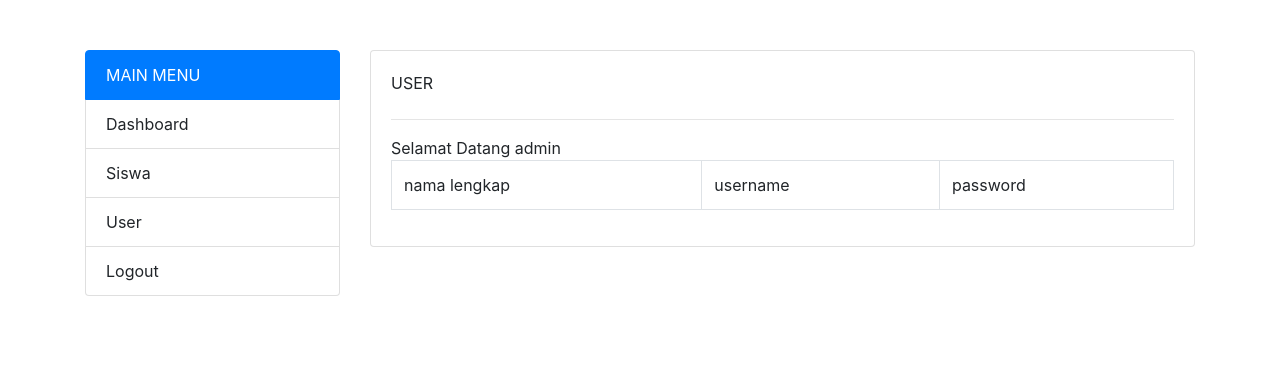
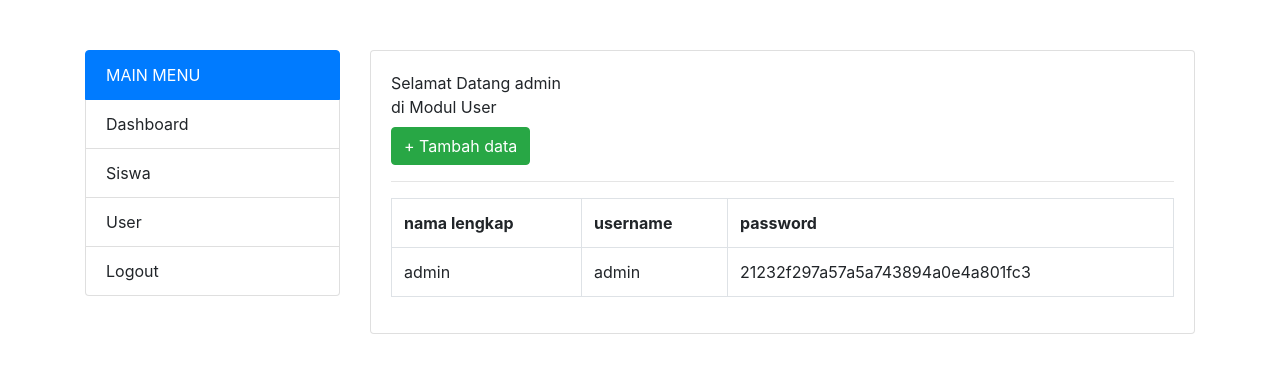
Before and after one commit to Nurdiansyah204/PHP-MYSQLI-AJAX, a PHP site: page /modul-user/dashboard.php in a window 1280 px wide. Shown: the top 373 px of the page. Run offline with PHP 8.4, Linux system fonts and the light colour scheme; a user stored in the database is signed in; data comes from the database, SQL or seed files in the repository; some libraries are stand-ins or nearby versions.

Commit message:
milestone rpl 2

```diff
--- a/modul-user/dashboard.php
+++ b/modul-user/dashboard.php
@@ -1,7 +1,6 @@
 <?php
-
 @session_start();
-
+include '../config/koneksi.php';
 if (!$_SESSION['id_user']) {
     echo '<script>
     alert("anda mesti login dulu");
@@ -9,6 +8,8 @@ if (!$_SESSION['id_user']) {
     </script>
     ';
 }
+$q =  "SELECT * FROM tbl_user";
+$d = mysqli_query($connection, $q);
 
 ?>
 
@@ -35,19 +36,57 @@ if (!$_SESSION['id_user']) {
             <div class="col-md-9">
                 <div class="card">
                     <div class="card-body">
-                        <label>USER</label>
+                        <label> Selamat Datang <?php echo $_SESSION['nama_lengkap'] ?><br> di Modul User</label><br>
+                        <button class="btn btn-success" data-toggle="modal" data-target="#exampleModal">+ Tambah data</button>
+                        <div class="modal fade" id="exampleModal" tabindex="-1" role="dialog" aria-labelledby="exampleModalLabel" aria-hidden="true">
+                            <div class="modal-dialog" role="document">
+                                <div class="modal-content">
+                                    <div class="modal-header">
+                                        <h5 class="modal-title" id="exampleModalLabel">Registrasi</h5>
+                                        <button type="button" class="close" data-dismiss="modal" aria-label="Close">
+                                            <span aria-hidden="true">&times;</span>
+                                        </button>
+                                    </div>
+                                    <div class="modal-body">
+
+                                        <div class="form-group">
+                                            <label>Nama Lengkap</label>
+                                            <input type="text" class="form-control" id="nama_lengkap" placeholder="Masukkan Nama Lengkap">
+                                        </div>
+
+                                        <div class="form-group">
+                                            <label>Username</label>
+                                            <input type="text" class="form-control" id="username" placeholder="Masukkan Username">
+                                        </div>
+
+                                        <div class="form-group">
+                                            <label>Password</label>
+                                            <input type="password" class="form-control" id="password" placeholder="Masukkan Password">
+                                        </div>
+                                        <div class="modal-footer">
+                                            <button class="btn btn-register btn-block btn-success">REGISTER</button>
+                                        </div>
+
+                                    </div>
+                                </div>
+                            </div>
+                        </div>
                         <hr>
-
-                        Selamat Datang <?php echo $_SESSION['nama_lengkap'] ?>
                         <table class="table table-bordered">
                             <tr>
-                                <td>nama lengkap</td>
-                                <td>username</td>
-                                <td>password</td>
+                                <th>nama lengkap</th>
+                                <th>username</th>
+                                <th>password</th>
                             </tr>
-                            <tr>
 
-                            </tr>
+                            <?php
+                            while ($r = mysqli_fetch_object($d)) {
+                                echo '<tr><td>' . $r->nama_lengkap . '</td>';
+                                echo '<td>' . $r->username . '</td>';
+                                echo '<td>' . $r->password . '</td></tr>';
+                            }
+                            ?>
+
 
                         </table>
 
@@ -60,6 +99,100 @@ if (!$_SESSION['id_user']) {
 
     <script src="https://cdnjs.cloudflare.com/ajax/libs/jquery/3.4.1/jquery.min.js"></script>
     <script src="https://stackpath.bootstrapcdn.com/bootstrap/4.4.1/js/bootstrap.min.js"></script>
+    <script src="https://cdnjs.cloudflare.com/ajax/libs/limonte-sweetalert2/8.11.8/sweetalert2.all.min.js"></script>
 </body>
+<script>
+    $(document).ready(function() {
+
+        $(".btn-register").click(function() {
+
+            var nama_lengkap = $("#nama_lengkap").val();
+            var username = $("#username").val();
+            var password = $("#password").val();
+
+            if (nama_lengkap.length == "") {
+
+                Swal.fire({
+                    type: 'warning',
+                    title: 'Oops...',
+                    text: 'Nama Lengkap Wajib Diisi !'
+                });
+
+            } else if (username.length == "") {
+
+                Swal.fire({
+                    type: 'warning',
+                    title: 'Oops...',
+                    text: 'Username Wajib Diisi !'
+                });
+
+            } else if (password.length == "") {
+
+                Swal.fire({
+                    type: 'warning',
+                    title: 'Oops...',
+                    text: 'Password Wajib Diisi !'
+                });
+
+            } else {
+
+                //ajax
+                $.ajax({
+
+                    url: "simpan-register.php",
+                    type: "POST",
+                    data: {
+                        "nama_lengkap": nama_lengkap,
+                        "username": username,
+                        "password": password
+                    },
+
+                    success: function(response) {
+                        let result = response.trim()
+                        console.log(result)
+                        if (result == "success") {
+
+                            Swal.fire({
+                                type: 'success',
+                                title: 'Register Berhasil!',
+                                text: 'silahkan login!'
+                            }).then(function() {
+                                $('.table ').reload()
+                            });
+
+                            $("#nama_lengkap").val('');
+                            $("#username").val('');
+                            $("#password").val('');
+
+                        } else {
+
+                            Swal.fire({
+                                type: 'error',
+                                title: 'Register Gagal!',
+                                text: 'silahkan coba lagi!'
+                            });
+
+                        }
+
+                        console.log(response);
+
+                    },
+
+                    error: function(response) {
+                        Swal.fire({
+                            type: 'error',
+                            title: 'Opps!',
+                            text: 'server error!'
+                        });
+                    }
+
+                })
+
+            }
+
+        });
+
+    });
+</script>
 
 </html>
```
